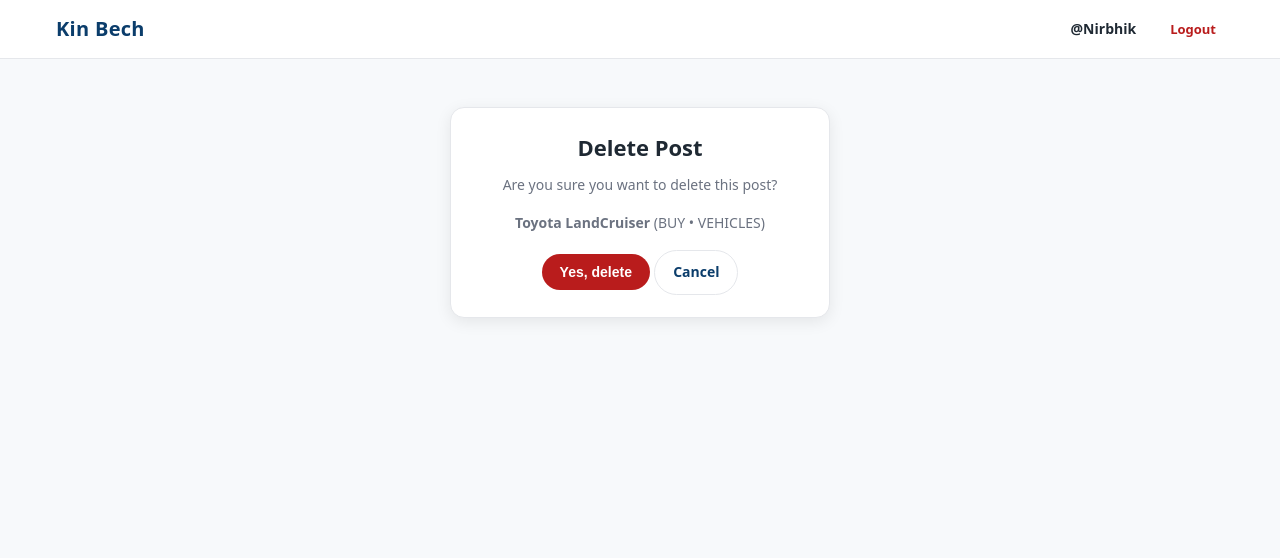
After one commit to Artificial-Intellience-tech/kin-bech, a Django app: page /post/1/delete/ in a window 1280 px wide. The commit adds this page. Shown: the top 558 px of the page. Run offline with Django 5.2, Linux system fonts and the light colour scheme; a user stored in the database is signed in; data comes from the database, SQL or seed files in the repository.

Commit message:
Add delete for posts and conversations

```diff
--- /dev/null
+++ b/posts/templates/posts/confirm_delete_post.html
@@ -0,0 +1,14 @@
+{% extends 'base.html' %}
+{% block content %}
+<div class="auth-box">
+    <h2>Delete Post</h2>
+    <p>Are you sure you want to delete this post?</p>
+    <p><strong>{{ post.title }}</strong> ({{ post.post_type }} • {{ post.category }})</p>
+
+    <form method="post">
+        {% csrf_token %}
+        <button type="submit" class="btn" style="background: #b91c1c;">Yes, delete</button>
+        <a href="{% url 'profile' request.user.username %}" class="btn btn-secondary">Cancel</a>
+    </form>
+</div>
+{% endblock %}
--- a/posts/templates/posts/profile.html
+++ b/posts/templates/posts/profile.html
@@ -22,6 +22,12 @@
     <p><strong>{{ post.post_type }}</strong> • {{ post.category }}</p>
     <p>{{ post.description|truncatewords:15 }}</p>
     {% if post.price %}<p><strong>Rs. {{ post.price }}</strong></p>{% endif %}
+
+    {% if user == profile_user %}
+    <p>
+        <a href="{% url 'delete_post' post.id %}" style="color: #b91c1c; font-weight: 700;">Delete</a>
+    </p>
+    {% endif %}
 </div>
 {% empty %}
 <div class="card">
--- a/posts/urls.py
+++ b/posts/urls.py
@@ -5,4 +5,5 @@ urlpatterns = [
     path('', views.home_view, name='home'),
     path('add/', views.create_post_view, name='create_post'),
     path('profile/<str:username>/', views.profile_view, name='profile'),
+    path('post/<int:post_id>/delete/', views.delete_post_view, name='delete_post'),
 ]
--- a/posts/views.py
+++ b/posts/views.py
@@ -26,3 +26,14 @@ def profile_view(request, username):
     user = get_object_or_404(User, username=username)
     posts = user.posts.all()
     return render(request, 'posts/profile.html', {'profile_user': user, 'posts': posts})
+
+@login_required
+def delete_post_view(request, post_id):
+    post = get_object_or_404(Post, id=post_id)
+    if post.user != request.user:
+        # Only the owner can delete
+        return redirect('home')
+    if request.method == 'POST':
+        post.delete()
+        return redirect('profile', username=request.user.username)
+    return render(request, 'posts/confirm_delete_post.html', {'post': post})
```
